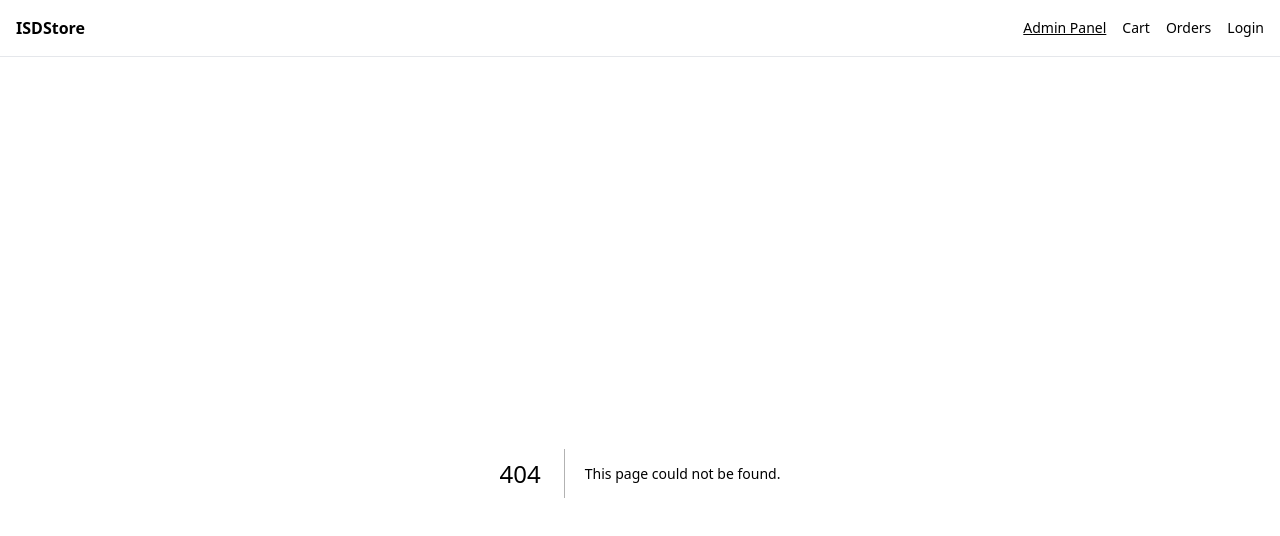
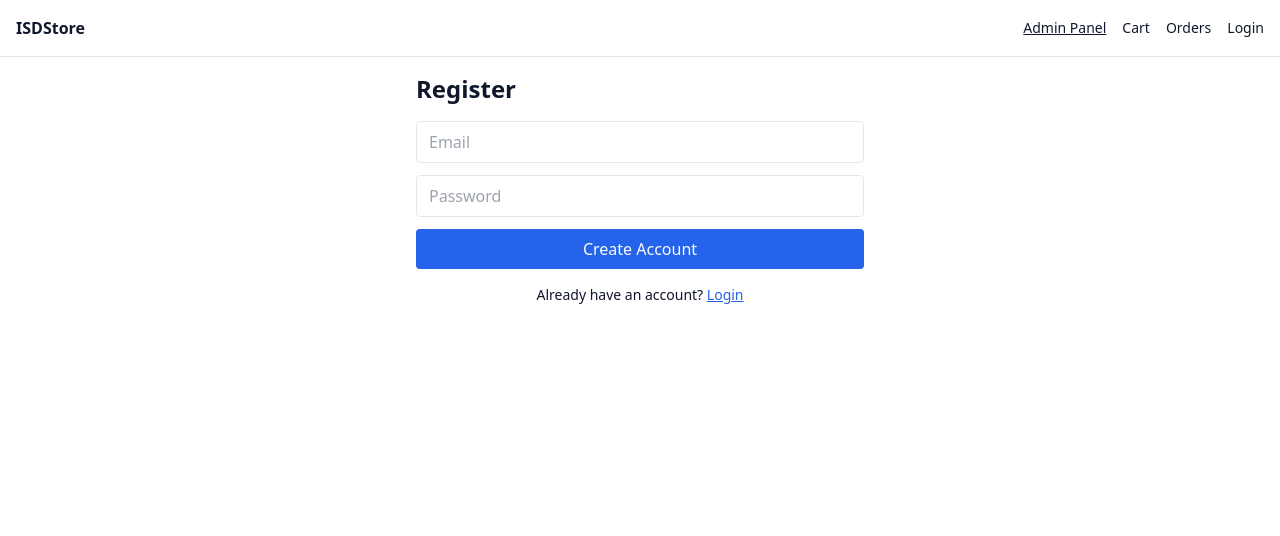
Before and after one commit to LucaStrano/ISDStore, a Next.js app in the folder frontend/: page /register in a window 1280 px wide. Before the commit this address had no page. Shown: the top 536 px of the page. Built offline with nearby package versions, Linux system fonts and the light colour scheme.

Commit message:
Add register page

```diff
--- /dev/null
+++ b/frontend/src/app/register/page.tsx
@@ -0,0 +1,18 @@
+export default function RegisterPage() {
+  return (
+    <div className="max-w-md mx-auto space-y-4">
+      <h1 className="text-2xl font-semibold">Register</h1>
+      <form className="space-y-3">
+        <input className="w-full border rounded px-3 py-2" placeholder="Email" type="email" />
+        <input className="w-full border rounded px-3 py-2" placeholder="Password" type="password" />
+        <button className="w-full bg-primary text-primary-foreground py-2 rounded">Create Account</button>
+      </form>
+      <p className="text-sm text-center">
+            Already have an account?{' '}
+            <a href="/login" className="text-primary underline">
+                Login
+            </a>
+        </p>
+    </div>
+  );
+}
```
